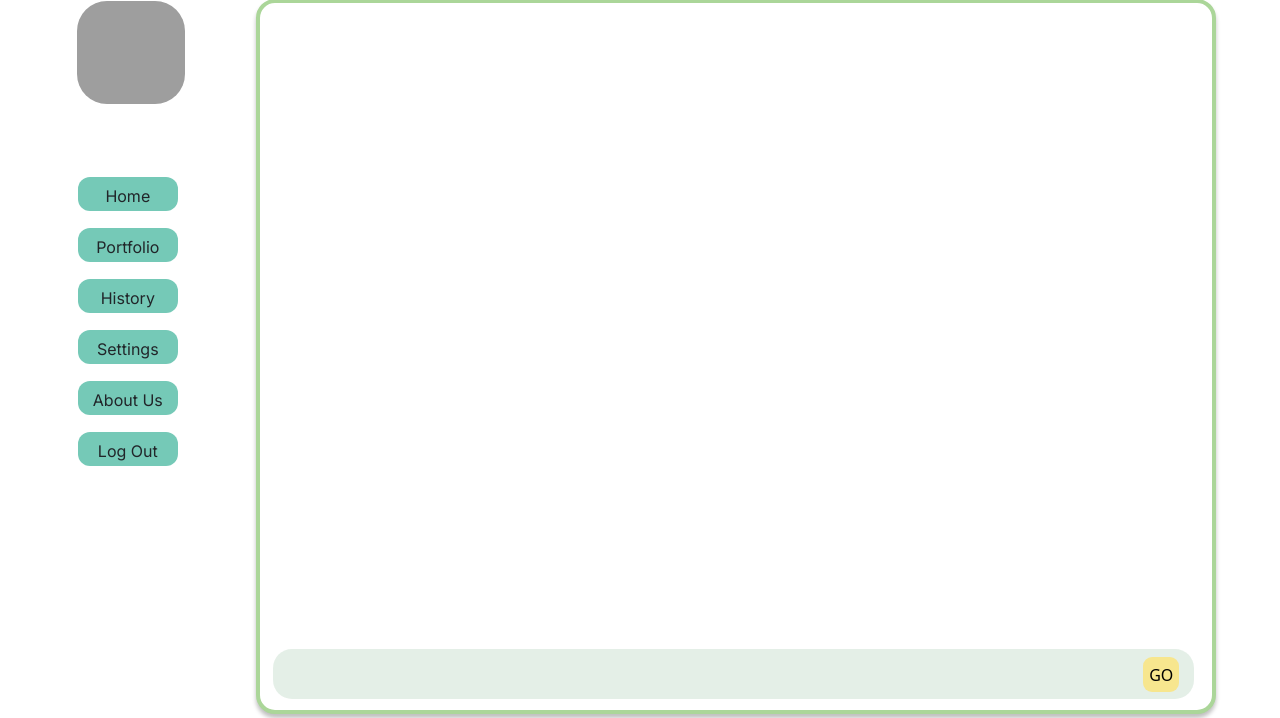
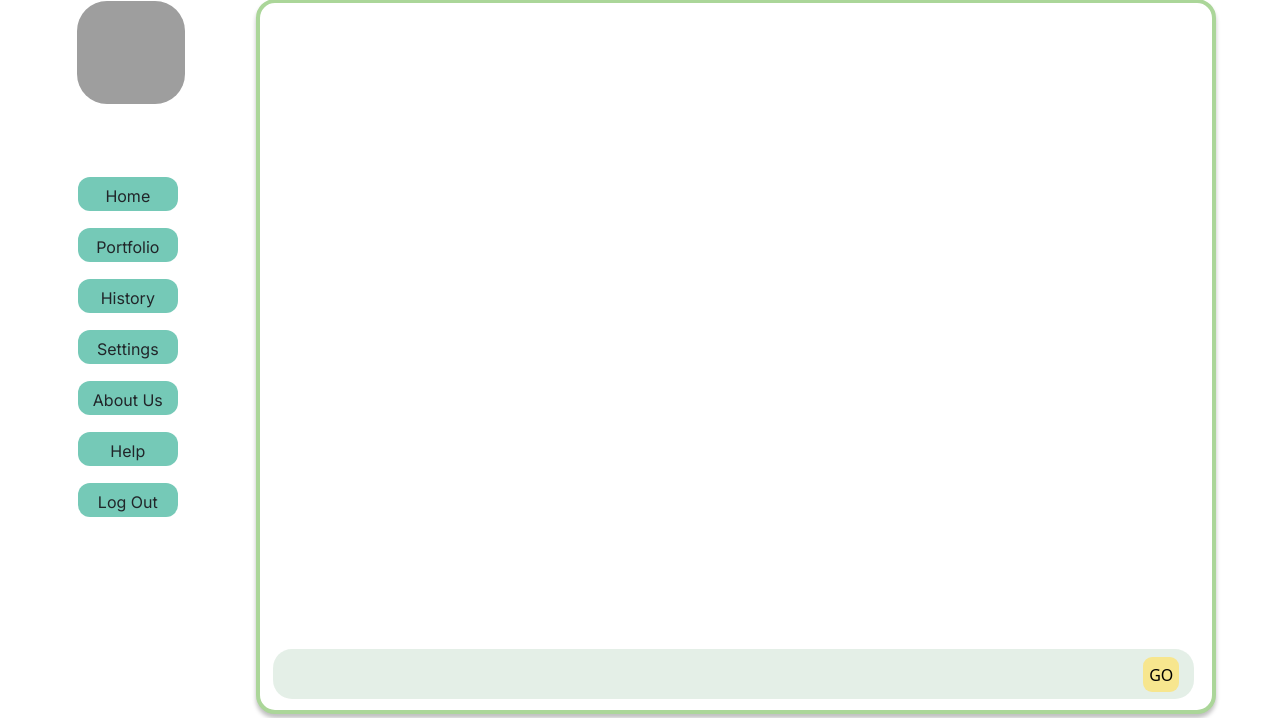
Before and after one commit to KhanhHua2102/Monetize.ai, a Flask app: page / in a window 1280 px wide. Shown: the part 39-757 px from the top of the page. Run offline with Flask 2, Linux system fonts and the light colour scheme; grey boxes are pictures that could not be loaded.

Commit message:
menu update

```diff
--- a/application/templates/includes/menu.html
+++ b/application/templates/includes/menu.html
@@ -1,3 +1,7 @@
+{% if not index %}
+<link rel="stylesheet" href="{{ url_for('static', filename='css/menu.css')}}" /> {% endif %}
+
+<img id="menu-icon" src="{{ url_for('static', filename='img/menu.svg') }}"></img>
 <table class="menu">
     <tr>
         <td><button type="button" class="btn"><a href="{{ url_for('index') }}" style="text-decoration: none; color: inherit;">Home</a></button></td>
@@ -6,15 +10,21 @@
         <td><button type="button" class="btn"><a href="{{ url_for('portfolio') }}" style="text-decoration: none; color: inherit;">Portfolio</a></button></td>
     </tr>
     <tr>
-        <td><button type="button" class="btn">History</button></td>
+        <td><button type="button" class="btn"><a href="{{ url_for('history') }}" style="text-decoration: none; color: inherit;">History</a></button></td>
     </tr>
     <tr>
         <td><button type="button" class="btn">Settings</button></td>
     </tr>
     <tr>
-        <td><button type="button" class="btn">About Us</button></td>
+        <td><button type="button" class="btn"><a href="{{ url_for('aboutUs') }}" style="text-decoration: none; color: inherit;">About Us</a></button></td>
+    </tr>
+    <tr>
+        <td><button type="button" class="btn"><a href="{{ url_for('helpCenter') }}" style="text-decoration: none; color: inherit;">Help</a></button></td>
     </tr>
     <tr>
         <td><button type="button" class="btn">Log Out</button></td>
     </tr>
 </table>
+
+<script src="https://ajax.googleapis.com/ajax/libs/jquery/3.6.3/jquery.min.js"></script>
+<script src="{{ url_for('static', filename='js/menu.js') }}"></script>
```
Also changed, not shown: application/static/img/logo.svg (deleted).
